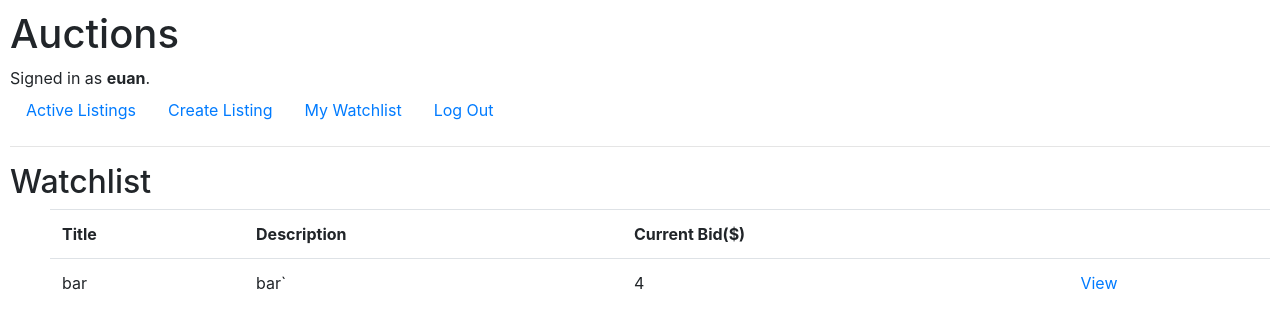
After one commit to euanlimzx/CS50W_P2_Commerce, a Django app: page /watchlist in a window 1280 px wide. The commit adds this page. Shown: the top 329 px of the page. Run offline with Django 3.2, Linux system fonts and the light colour scheme; a user stored in the database is signed in; data comes from the database, SQL or seed files in the repository; both versions use the stored data as it was after the commit; some libraries are stand-ins or nearby versions.

Commit message:
watchlist page created

```diff
--- a/auctions/admin.py
+++ b/auctions/admin.py
@@ -1,7 +1,8 @@
 from django.contrib import admin
-from .models import User,Listing,Watchlist
+from .models import Bid, User,Listing,Watchlist,Bid
 
 # Register your models here.
 admin.site.register(User)
 admin.site.register(Watchlist)
 admin.site.register(Listing)
+admin.site.register(Bid)
--- a/auctions/models.py
+++ b/auctions/models.py
@@ -21,3 +21,8 @@ class Listing(models.Model):
 class Watchlist(models.Model):
     watchlister = models.ForeignKey(User,on_delete=models.CASCADE,related_name="watchlister")
     watchlisting = models.ForeignKey(Listing,on_delete=models.CASCADE,related_name="watchlisting")
+
+class Bid(models.Model):
+    bidvalue = models.PositiveIntegerField()
+    bidder= models.ForeignKey(User,on_delete=models.CASCADE,related_name="bidlister")
+    bidlisting = models.ForeignKey(Listing,on_delete=models.CASCADE,related_name="bidlisting")
--- a/auctions/templates/auctions/layout.html
+++ b/auctions/templates/auctions/layout.html
@@ -21,11 +21,15 @@
                 <a class="nav-link" href="{% url 'index' %}">Active Listings</a>
             </li>
             {% if user.is_authenticated %}
+
+                <li class="nav-item">
+                    <a href="{% url 'create' %}" class="nav-link">Create Listing</a>
+                </li>
+                <li class="nav-item">
+                    <a href="{% url 'watchlist' %}" class="nav-link">My Watchlist</a>
+                </li>
                 <li class="nav-item">
                     <a class="nav-link" href="{% url 'logout' %}">Log Out</a>
-                </li>
-                <li class="nav-item">
-                    <a href="{% url 'create' %}" class="nav-link">Create Listing</a>
                 </li>
             {% else %}
                 <li class="nav-item">
--- /dev/null
+++ b/auctions/templates/auctions/watchlist.html
@@ -0,0 +1,24 @@
+{% extends "auctions/layout.html" %}
+
+{% block body %}
+    <h2>Watchlist</h2>
+    <ul>
+        <table class="table">
+            <tr>
+                <th>Title</th>
+                <th>Description</th>
+                <th>Current Bid($)</th>
+                <th></th>
+            </tr>
+
+        {% for listing in listings %}
+        <tr>
+            <td>{{listing.title}}</td>
+            <td>{{listing.description}}</td>
+            <td>{{listing.bid}}</td>
+            <td><a href="{%url 'listing' listing.id %}">View</a></td>
+        </tr>
+        {% endfor %}
+        </table>
+    </ul>
+{% endblock %}
--- a/auctions/urls.py
+++ b/auctions/urls.py
@@ -8,5 +8,6 @@ urlpatterns = [
     path("logout", views.logout_view, name="logout"),
     path("register", views.register, name="register"),
     path("create",views.create, name="create"),
-    path("<int:listing_id>",views.listing,name="listing")
+    path("<int:listing_id>",views.listing,name="listing"),
+    path("watchlist",views.watchlist,name="watchlist")
 ]
--- a/auctions/views.py
+++ b/auctions/views.py
@@ -8,7 +8,7 @@ from django.contrib import messages
 from django.shortcuts import get_object_or_404
 
 from .forms import ListingForm
-from .models import User,Listing,Watchlist
+from .models import User,Listing,Watchlist,Bid
 from .models import User
 
 
@@ -101,6 +101,8 @@ def listing(request,listing_id):
             newbid=request.POST["newbid"]
             listing.bid=newbid
             listing.save()
+            bid = Bid(bidder=user,bidlisting=listing,bidvalue=newbid)
+            bid.save()
         return HttpResponseRedirect(reverse('listing',args=(listing_id,)))
     else:
         try:
@@ -113,3 +115,13 @@ def listing(request,listing_id):
             "listing":listing,
             "watchlist":watchlist
         })
+
+def watchlist(request):
+    user=request.user
+    watchlisting=Watchlist.objects.filter(watchlister=user)
+    listing=[]
+    for i in range(len(watchlisting)):
+        listing.append(watchlisting[i].watchlisting)
+    return render(request,"auctions/watchlist.html",{
+        "listings":listing
+    })
```
Also changed, not shown: db.sqlite3.
